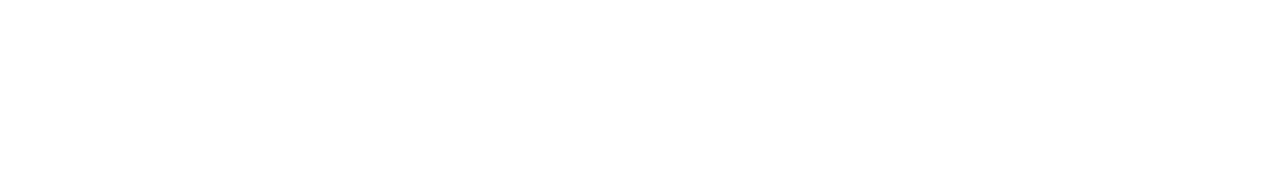
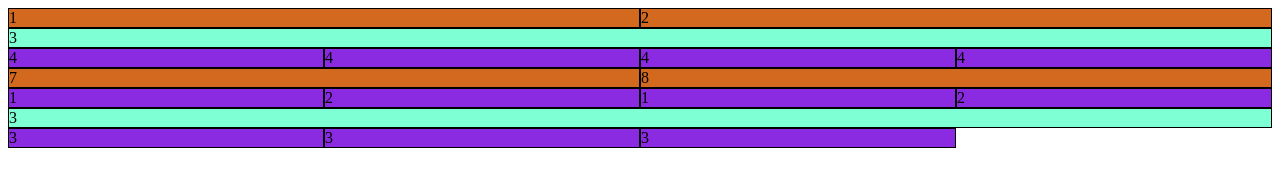
Before and after one commit to RobertoNobleMaestro/Minds-of-Tomorrow, a plain HTML site: page index.html in a window 1280 px wide. Drawn offline with Linux system fonts and the light colour scheme.

Commit message:
estructura html

```diff
--- a/css/style.css
+++ b/css/style.css
@@ -0,0 +1,29 @@
+*{
+    box-sizing: border-box;
+}
+
+.row {
+    content: "";
+    clear: both;
+}
+.column-2{
+    width: 100%;
+    display: flex;
+    float: left;
+    background-color: aquamarine;
+}
+.column-4{
+    width: 25%;
+    display: flex;
+    float: left;
+    background-color: blueviolet;
+}
+.column-3{
+    width: 50%;
+    display: flex;
+    float: left;
+    background-color: chocolate;
+}
+.estilo{
+    border: 1px solid black;
+}
--- a/index.html
+++ b/index.html
@@ -9,5 +9,43 @@
     <title>Minds of Tomorrow</title>
 </head>
 <body>
+    <header>
+
+    </header>
+
+    <div class="row">
+        <div class="column-3 estilo">1</div>
+        <div class="column-3 estilo">2</div>
+    </div>
+
+    <div class="row">
+        <div class="column-2 estilo">3</div>
+        <div class="column-4 estilo">4</div>
+        <div class="column-4 estilo">4</div>
+        <div class="column-4 estilo">4</div>
+        <div class="column-4 estilo">4</div>
+    </div>
+
+    <div class="row">
+        <div class="column-3 estilo">7</div>
+        <div class="column-3 estilo">8</div>
+    </div>
+
+    <div class="row">
+        <div class="column-4 estilo">1</div>
+        <div class="column-4 estilo">2</div>
+        <div class="column-4 estilo">1</div>
+        <div class="column-4 estilo">2</div>
+    </div>
+
+    <div class="row">
+        <div class="column-2 estilo">3</div>
+    </div>
+
+    <footer>
+        <div class="column-4 estilo">3</div>
+        <div class="column-4 estilo">3</div>
+        <div class="column-4 estilo">3</div>
+    </footer>
 </body>
 </html>
```
